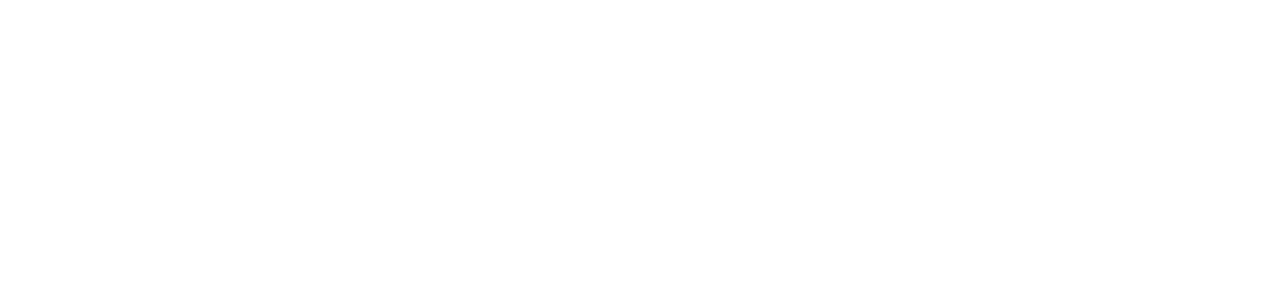
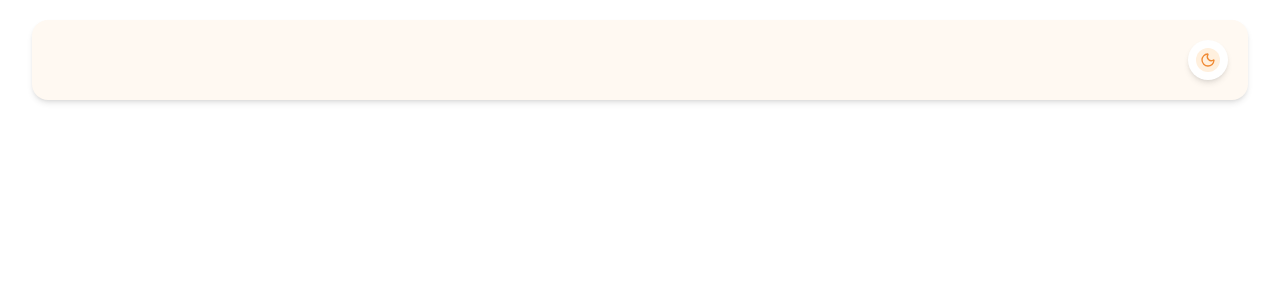
Before and after one commit to rylsherdamz-rgb/yuwi-cloud, a Next.js app: page / in a window 1280 px wide. Shown: the top 300 px of the page. Built offline with nearby package versions, Linux system fonts and the light colour scheme.

Commit message:
added basic ui and navigation

```diff
--- a/app/layout.tsx
+++ b/app/layout.tsx
@@ -13,7 +13,7 @@
 });
 
 export const metadata: Metadata = {
-  title: "Create Next App",
+  title: "Yuwi Cloud",
   description: "Generated by create next app",
 };
 
--- a/app/page.tsx
+++ b/app/page.tsx
@@ -1,5 +1,9 @@
-
+"use client"
+import NavigationBar from "@/components/NavigationBar"
 
 export default function Home() {
-  return
+  return <div className="w-full pt-5 h-screen px-[2.5%]">
+    <NavigationBar />
+
+  </div>
 }
--- /dev/null
+++ b/components/NavigationBar.tsx
@@ -0,0 +1,47 @@
+import { useTheme } from "@/hooks/useTheme"
+import { Moon } from "lucide-react"
+
+
+export default function NavigationBar() {
+
+  const theme = useTheme();
+
+  const { setThemeMode, mode } = theme
+
+
+
+  return <div
+    style={{
+      backgroundColor: theme.background,
+      color: theme.textPrimary,
+    }}
+    className="rounded-2xl  w-full h-20 shadow-md flex px-5  justify-between ">
+
+    <div className="">
+
+    </div>
+
+    <div className="flex justify-center items-center">
+      <div
+        onClick={() => {
+          setThemeMode(mode === "dark" ? "light" : "dark")
+        }}
+        style={{
+          backgroundColor: theme.card
+        }}
+        className="rounded-full p-2  flex justify-center items-center w-10  shadow-md h-10">
+        <Moon size={18}
+          color={theme.accent}
+          className="rounded-full w-full h-full p-1 "
+          style={{
+            backgroundColor: theme.accentMuted
+          }}
+
+        />
+      </div>
+    </div>
+
+
+
+  </div>
+}
--- /dev/null
+++ b/hooks/useTheme.ts
@@ -0,0 +1,84 @@
+import { useState, useEffect } from "react";
+
+export type ThemeMode = "light" | "dark" | "system";
+
+const THEME_MODE_KEY = "theme_mode";
+
+const basePalette = {
+  accent: "#F08A34",
+  accentMuted: "#FFF0DE",
+  accentSoft: "rgba(240, 138, 52, 0.18)",
+  accentGlow: "rgba(240, 138, 52, 0.28)",
+  success: "#3E9B67",
+  successMuted: "#EAF7EF",
+  danger: "#D9485F",
+  dangerMuted: "#FFF0F3",
+};
+
+const lightPalette = {
+  background: "#FFF9F2",
+  surface: "#F8EBDD",
+  card: "#FFFFFF",
+  textPrimary: "#2B1E18",
+  textSecondary: "#7E6354",
+  buttonPrimary: "#2B1E18",
+  buttonPrimaryText: "#FFFFFF",
+  border: "rgba(126, 99, 84, 0.14)",
+};
+
+const darkPalette = {
+  background: "#1A120E",
+  surface: "#251A15",
+  card: "#211812",
+  textPrimary: "#FFF4EA",
+  textSecondary: "#D1B29E",
+  buttonPrimary: "#F08A34",
+  buttonPrimaryText: "#1A120E",
+  border: "rgba(209, 178, 158, 0.12)",
+};
+
+const getStoredTheme = (): ThemeMode => {
+  if (typeof window === "undefined") return "system";
+  const value = localStorage.getItem(THEME_MODE_KEY);
+  if (value === "light" || value === "dark" || value === "system") {
+    return value;
+  }
+  return "system";
+};
+
+const getSystemTheme = (): "light" | "dark" => {
+  if (typeof window === "undefined") return "light";
+  return window.matchMedia("(prefers-color-scheme: dark)").matches
+    ? "dark"
+    : "light";
+};
+
+export const useTheme = () => {
+  const [mode, setMode] = useState<ThemeMode>("system");
+
+  useEffect(() => {
+    setMode(getStoredTheme());
+  }, []);
+
+  const setThemeMode = (next: ThemeMode) => {
+    setMode(next);
+    localStorage.setItem(THEME_MODE_KEY, next);
+  };
+
+  const system = getSystemTheme();
+
+  const resolvedMode = mode === "system" ? system : mode;
+
+  const isDark = resolvedMode === "dark";
+
+  const palette = isDark ? darkPalette : lightPalette;
+
+  return {
+    mode,
+    resolvedMode,
+    isDark,
+    setThemeMode,
+    ...basePalette,
+    ...palette,
+  };
+};
--- a/package.json
+++ b/package.json
@@ -9,6 +9,7 @@
     "lint": "eslint"
   },
   "dependencies": {
+    "@supabase/supabase-js": "^2.105.4",
     "next": "16.2.6",
     "react": "19.2.4",
     "react-dom": "19.2.4"
```
Also changed, not shown: context/messageContext.tsx (added), 1 other file (tests, documents, lock files or other folders).
